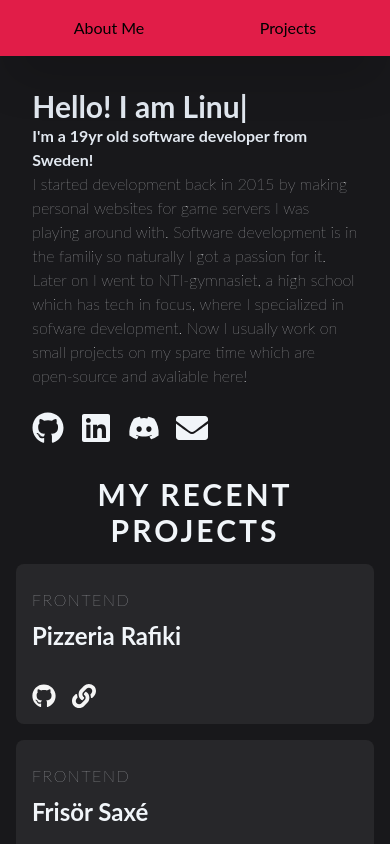
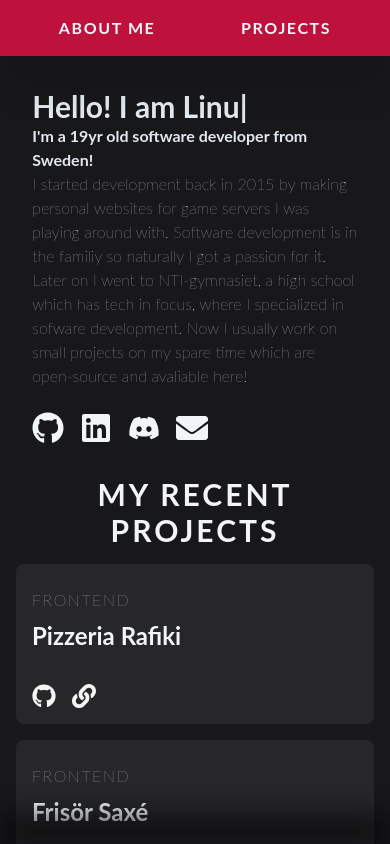
Before and after one commit to linus-jansson/linus-jansson.github.io, a Next.js app: page / in a window 390 px wide. Shown: the top 844 px of the page. Built offline with nearby package versions, Linux system fonts and the light colour scheme.

Commit message:
added a blur effect to bottom of screen

```diff
--- a/src/app/page.tsx
+++ b/src/app/page.tsx
@@ -18,17 +18,11 @@ const PortfolioCard = ({ type, title, desc, github, page_link }:
             <p className='text-slate-100 text-2xl font-bold mb-4'>{title}</p>
             <p className='text-slate-100 pb-4'>{desc}</p>
             <div className='flex flex-row'>
-                {github && <Link href={github} className='pr-4'> <FaGithub size='1.5em' color='whitesmoke' /> </Link>}
-                {page_link && <Link href={page_link}> <FaLink size='1.5em' color='whitesmoke' /> </Link>}
+                {github && <Link href={github} className='pr-4'> <FaGithub className="hover:fill-rose-600 duration-100" size='1.5em' color='whitesmoke' /> </Link>}
+                {page_link && <Link href={page_link}> <FaLink className="hover:fill-rose-600 duration-100" size='1.5em' color='whitesmoke' /> </Link>}
             </div>
         </div>
     )
-}
-
-
-const Sidebar = () => {
-    return (<></>)
-
 }
 
 const TimelineCard = ({ title, children }: { title: string, children: React.ReactNode }) => {
@@ -79,13 +73,13 @@ export default function IndexPage() {
 
     return (
         <>
-            <div className='md:hidden z-50 sticky shadow-2xl w-screen top-0 bg-rose-600 p-4 flex flex-row justify-around'>
-                <a href="#start">About Me</a>
-                <a href="#projects">Projects</a>
+            <div className='md:hidden z-50 sticky shadow-2xl w-screen top-0 bg-rose-700 p-4 flex flex-row justify-around xs:flex-col'>
+                <a href="#start" className='text-slate-100 hover:text-slate-300 duration-100 font-bold uppercase tracking-widest hover:underline'>About Me</a>
+                <a href="#projects" className='text-slate-100 hover:text-slate-400 duration-100 font-bold uppercase tracking-widest hover:underline'>Projects</a>
                 {/* <a href="#timeline">Timeline</a>
                 <a href="#">My knowledge</a> */}
             </div>
-            <div id='start' className='flex flex-col scroll-mt-12 md:flex-row md:justify-between pt-4'>
+            <div id='start' className='scroll-mt-12 flex flex-col lg:flex-row pt-4'>
                 <Header />
                 <div className='px-4 md:ml-auto md:pr-24 md:pl-48 md:pt-24 mb-12 w-full md:w-1/2 flex flex-col'>
                     <h1 className='text-slate-100 text-3xl font-bold uppercase tracking-widest text-center'>My Recent Projects</h1>
@@ -131,6 +125,7 @@ export default function IndexPage() {
                 </div>
 
             </div>
+            <div className='fixed bottom-0 left-0 w-screen bg-black/90 blur-lg h-6'></div>
 
         </>
     )
```
